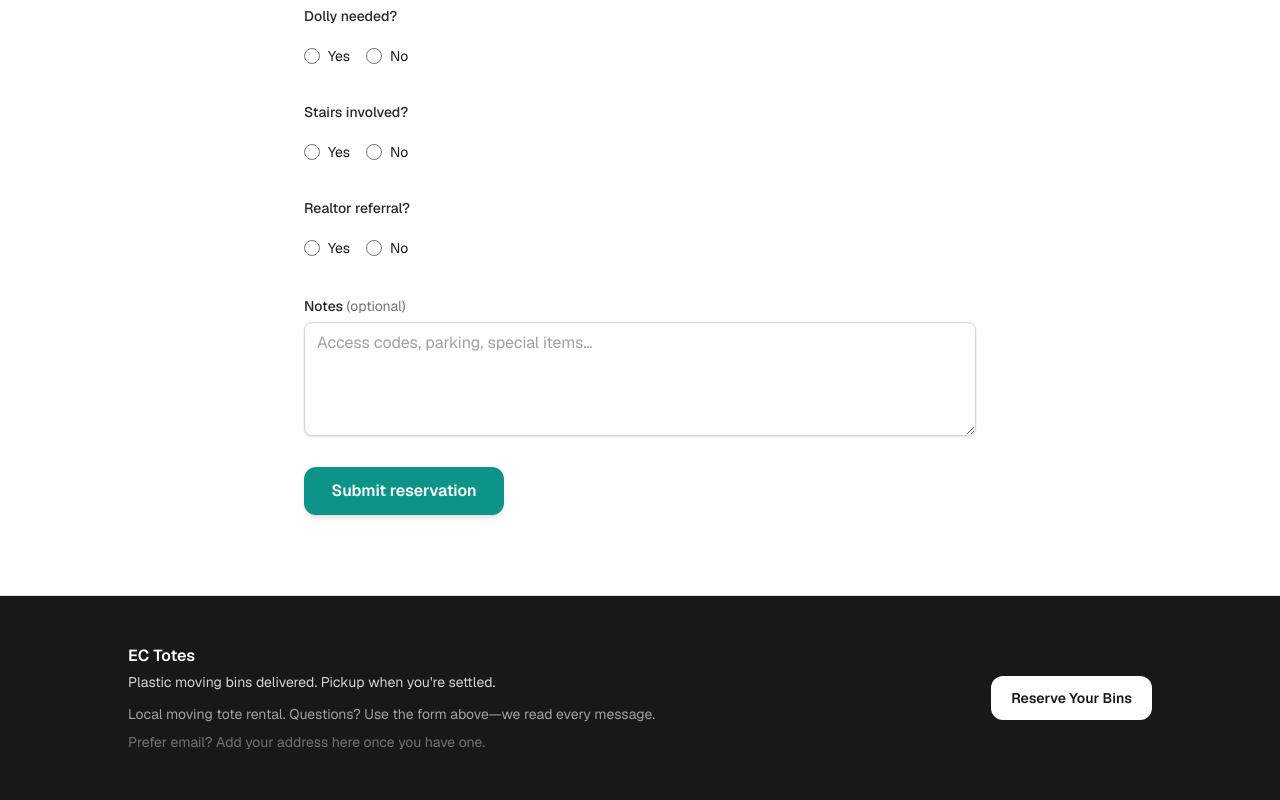
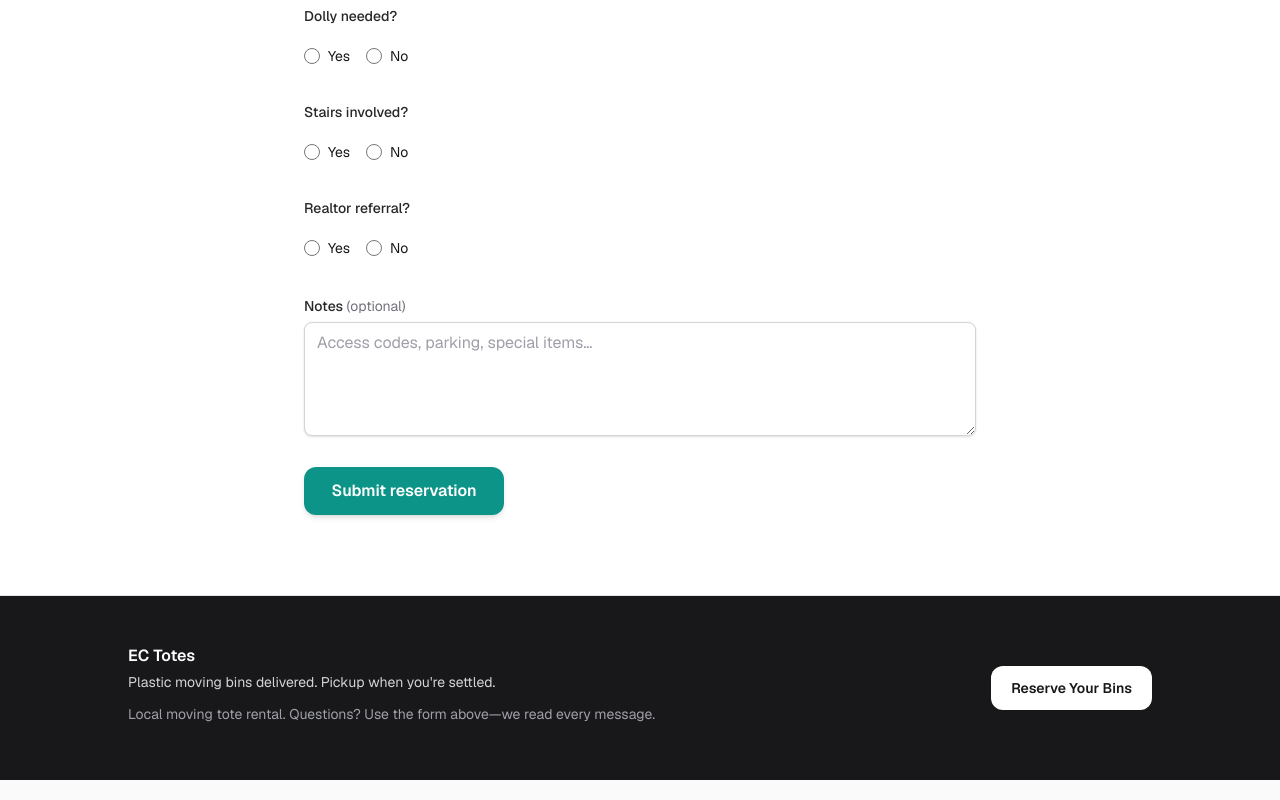
Before and after one commit to papaflavaflave/ec-totes, a Next.js app: page / in a window 1280 px wide. Shown: the part 4606-5406 px from the top of the page. Built offline with nearby package versions, Linux system fonts and the light colour scheme.

Commit message:
no email

```diff
--- a/content/site.ts
+++ b/content/site.ts
@@ -203,5 +203,5 @@ export const reservation = {
 export const footer = {
   note: "Local moving tote rental. Questions? Use the form above—we read every message.",
   /** EDIT — add your public email or phone when ready */
-  contactLine: "Prefer email? Add your address here once you have one.",
+  contactLine: "",
 };
```
